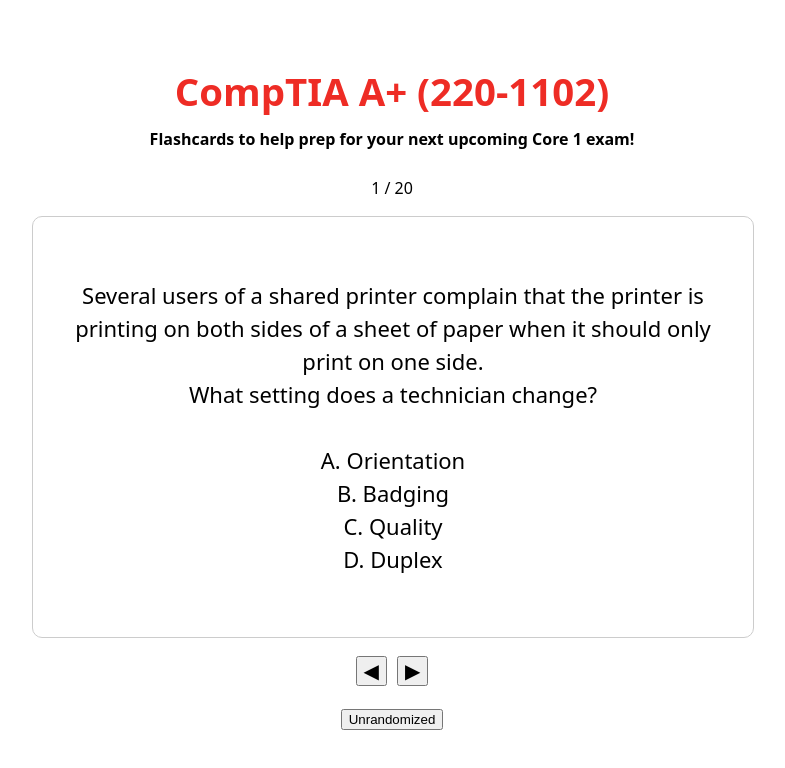
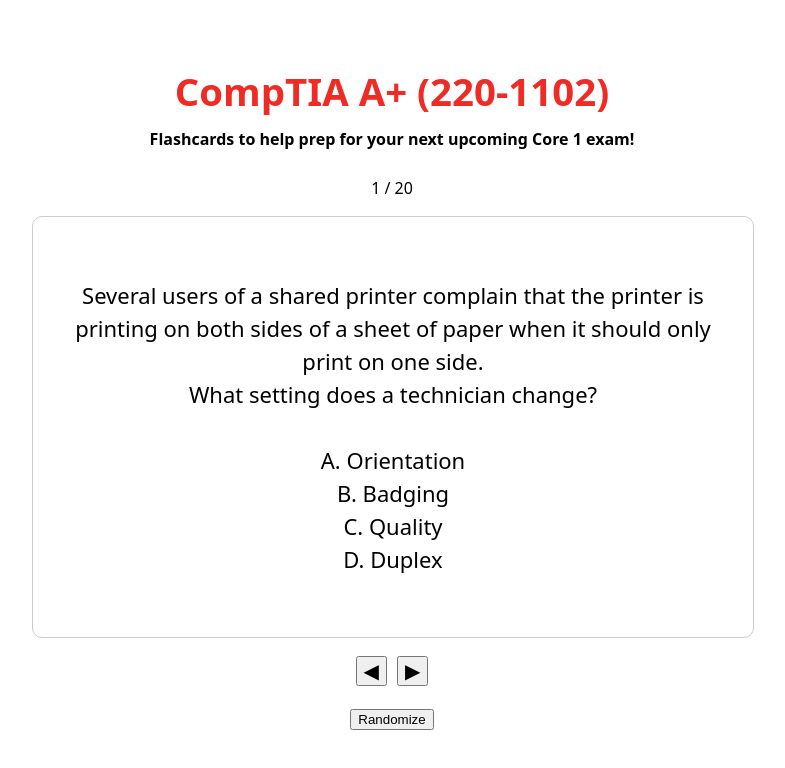
Before and after one commit to sixthsenseriot/project-02-flashcards, a React (Vite) app: page / in a window 1280 px wide. Shown: the top 768 px of the page, without its empty margins (248-1033 px from the left). Built offline with nearby package versions, Linux system fonts and the light colour scheme.

Commit message:
refactor: Correct button toggle placeholder text on state
Signed-off-by: Khanh <khanh@starchdev.com>

```diff
--- a/src/App.jsx
+++ b/src/App.jsx
@@ -83,7 +83,7 @@
                 className={`randomize-button ${isRandom ? "active" : ""}`}
                 onClick={handleRandomToggle}
             >
-                {isRandom ? "Randomized" : "Unrandomized"}
+                {isRandom ? "Unrandomize" : "Randomize"}
             </button>
         </div>
     );
```
